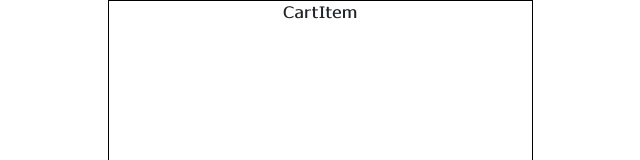
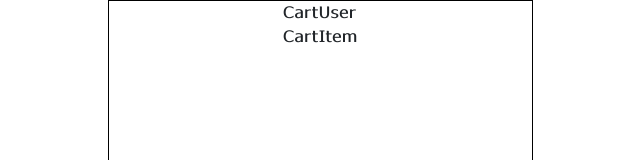
Before and after one commit to davidktlee/FC-ToyProject-Team3, a React (Vite) app: page / in a window 1280 px wide. Shown: the top 160 px of the page, without its empty margins (320-960 px from the left). Built offline with nearby package versions, Linux system fonts and the light colour scheme.

Commit message:
feat: CartUser 컴포넌트 생성

```diff
--- a/src/App.jsx
+++ b/src/App.jsx
@@ -1,10 +1,12 @@
 import { useState } from 'react'
 import 'bootstrap/dist/css/bootstrap.min.css';
+import CartUser from './components/cart/cartUser/CartUser';
 import CartItem from './components/cart/cartItem/CartItem';
 
 function App() {
   return (
     <div className="App">
+      <CartUser />
       <CartItem />
     </div>
   )
--- /dev/null
+++ b/src/components/cart/cartUser/CartUser.jsx
@@ -0,0 +1,9 @@
+import React from 'react'
+
+function CartUser() {
+  return (
+    <div>CartUser</div>
+  )
+}
+
+export default CartUser
```
